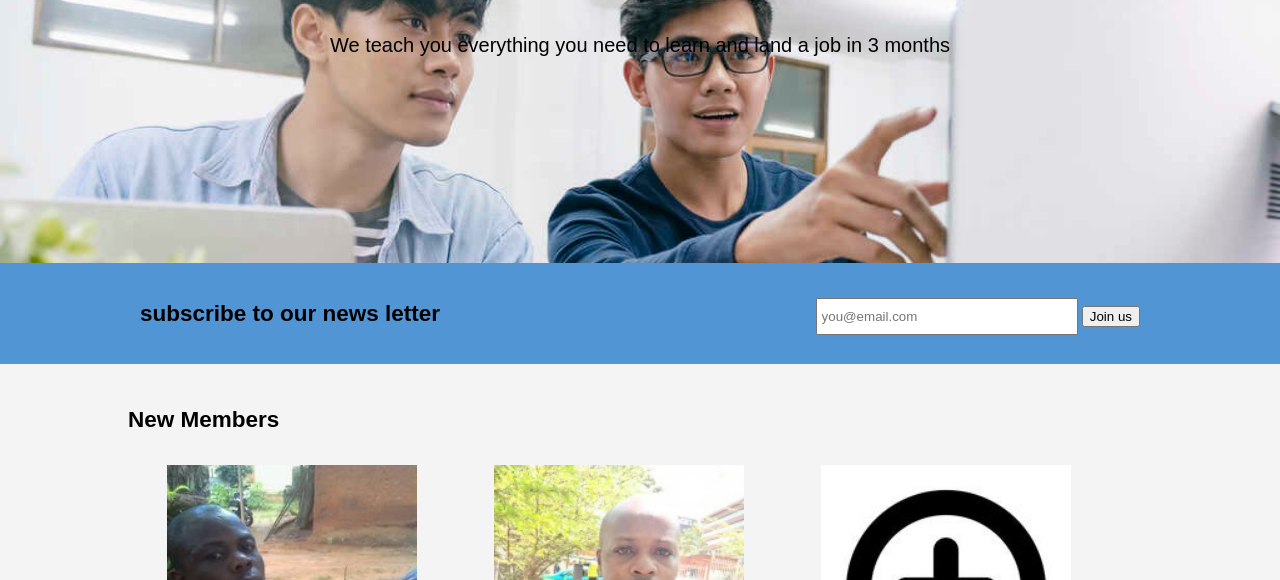
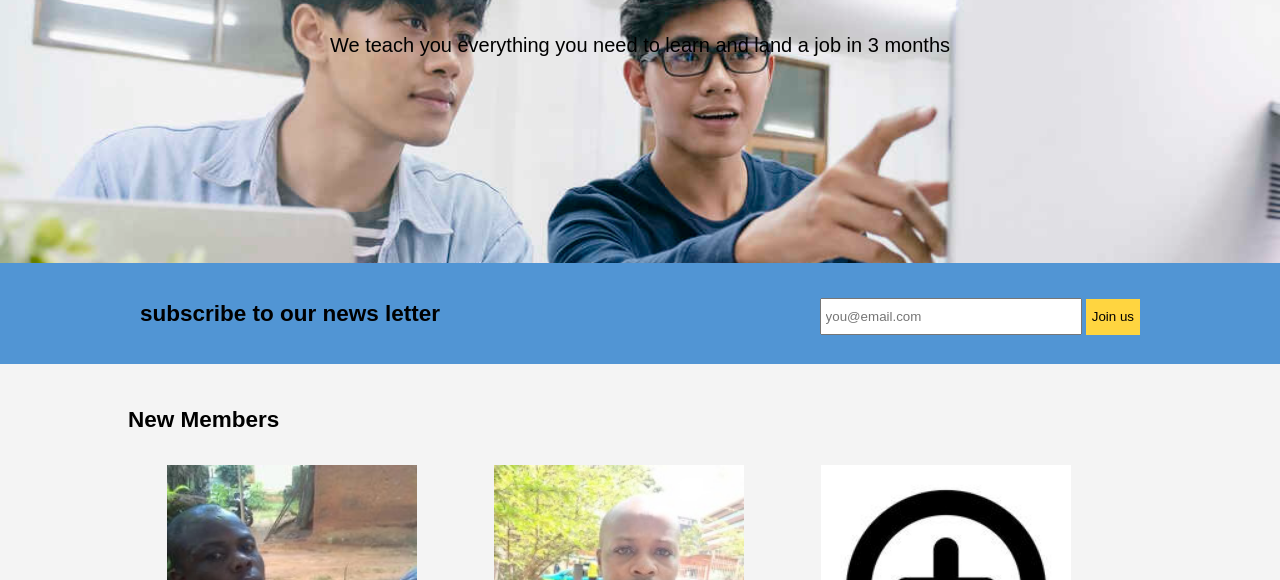
Before and after one commit to Victor752-byte/MicroverseVN, a plain HTML site: page index.html in a window 1280 px wide. Shown: the part 220-800 px from the top of the page. Drawn offline with Linux system fonts and the light colour scheme.

Commit message:
newsletter button fixed

```diff
--- a/css/main.css
+++ b/css/main.css
@@ -109,6 +109,11 @@ margin-top: 20px;
     width: 250px;
     border-color: none;
 }
+.btn_submit{
+    height: 36px;
+    background: #ffd540;
+    border: none;
+}
 /* NewMembers Area : boxes*/
 #newMembers{
     margin-top: 20px;
```
